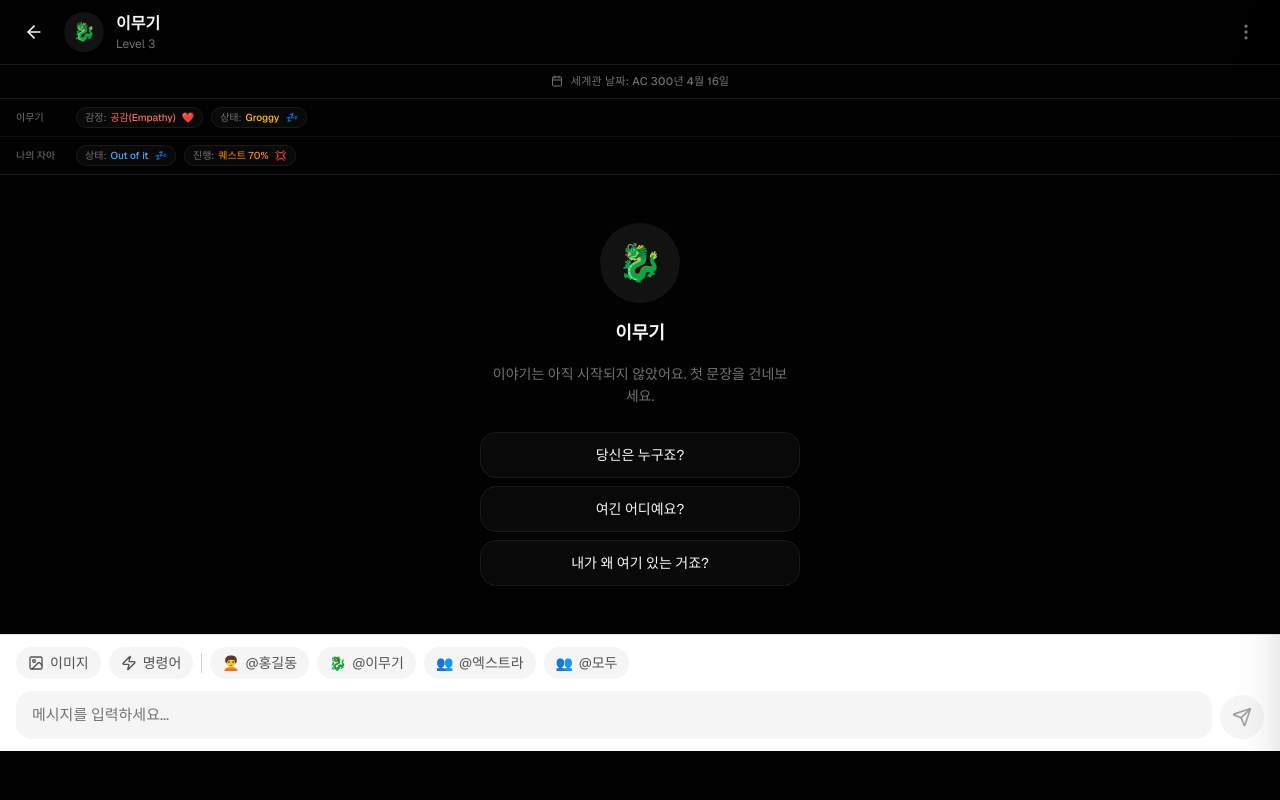
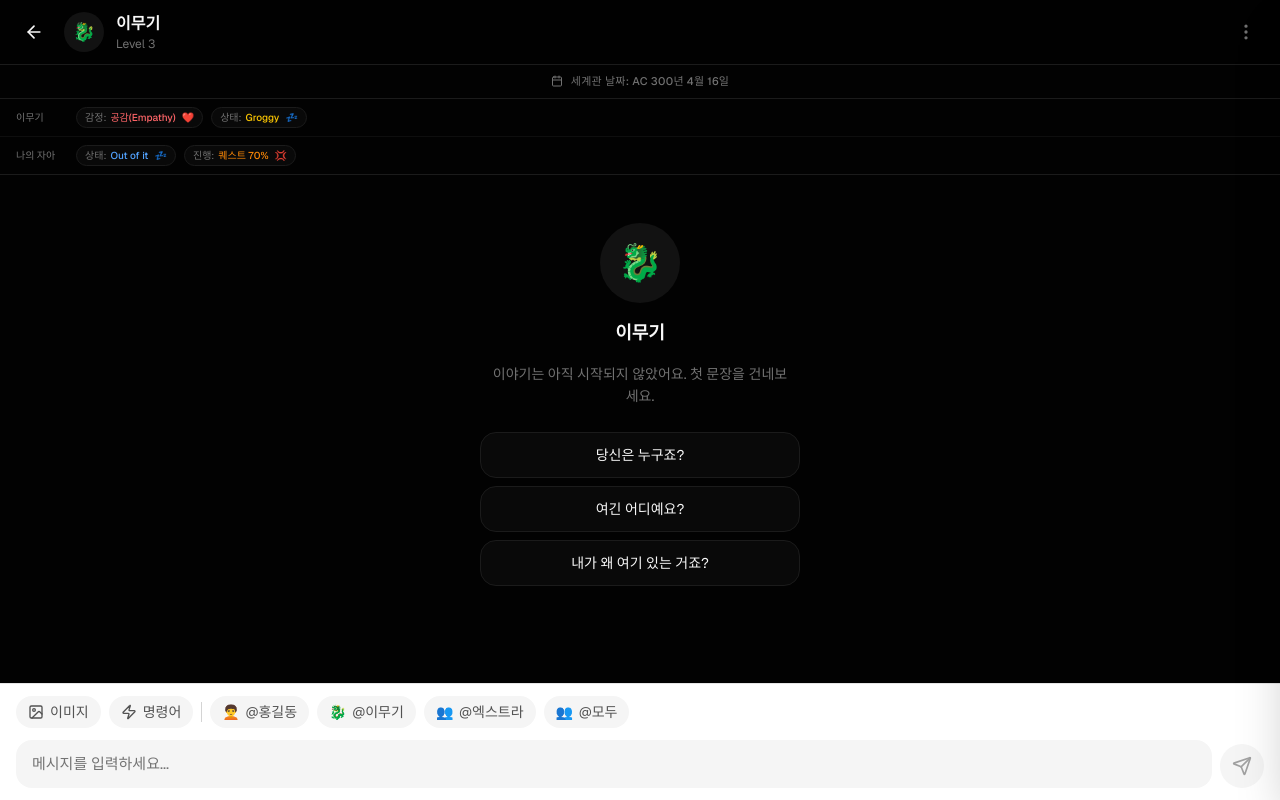
Before and after one commit to kj7026y-design/v0-chat-ui-with-mentions, a Next.js app: page /chat/1 in a window 1280 px wide. Built offline with nearby package versions, Linux system fonts and the light colour scheme.

Commit message:
feat: update layout to allow each page its own scroll area

```diff
--- a/app/layout.tsx
+++ b/app/layout.tsx
@@ -46,9 +46,9 @@ export default function RootLayout({
           enableSystem={true}
           disableTransitionOnChange
         >
-          {/* App Shell - flex column, nav stacks as a normal block below the single scroll area */}
+          {/* App Shell - flex column. Each page is a flex item that owns its own scroll. */}
           <div className="flex flex-col h-[100dvh] overflow-hidden">
-            <div className="flex-1 min-h-0 overflow-y-auto">
+            <div className="flex-1 min-h-0 flex flex-col">
               {children}
             </div>
 
```
